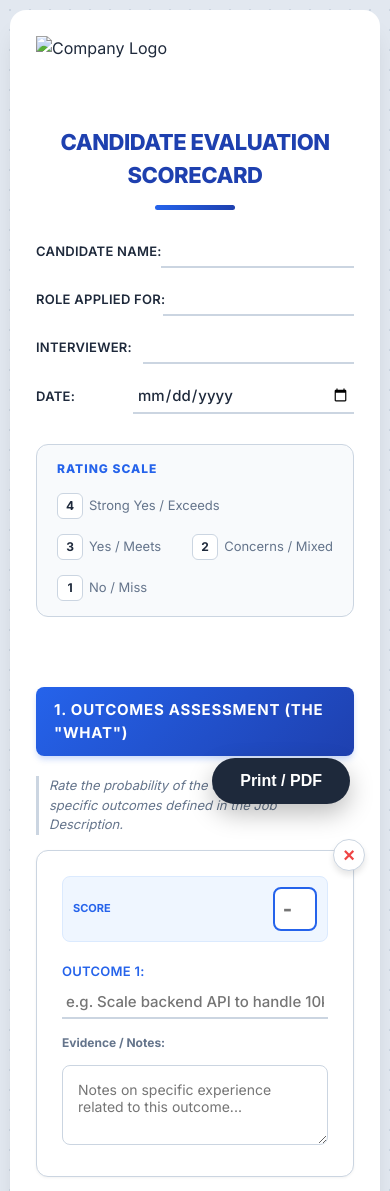
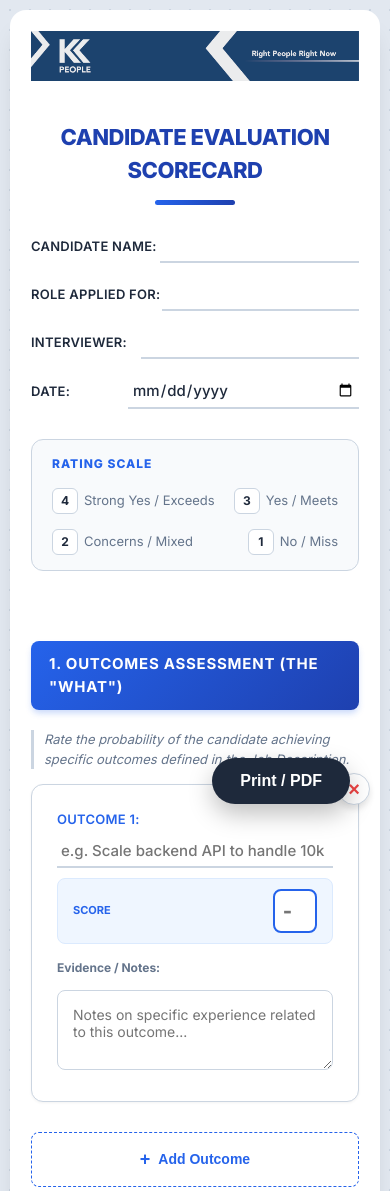
Before and after one commit to mahdialdweik/Evaluation-Scorecard, a plain HTML site: page index.html in a window 390 px wide. Shown: the top 1191 px of the page. Drawn offline with Linux system fonts and the light colour scheme.

Commit message:
Enhance layout and update image references
Updated logo image and footer image references, improved mobile layout, and added date input logic.

```diff
--- a/index.html
+++ b/index.html
@@ -58,7 +58,6 @@
         .logo-header {
             width: 100%;
             margin-bottom: 20px;
-            /* Removed border-bottom to let logo stand alone cleanly */
             padding-bottom: 10px;
             display: flex;
             justify-content: flex-start; /* Aligns logo to left */
@@ -68,6 +67,7 @@
         .logo-header img {
             max-height: 60px; /* Adjust height limit for logo */
             width: auto;
+            max-width: 100%; /* Ensure it doesn't overflow on mobile */
             display: block;
         }
 
@@ -546,12 +546,49 @@
         /* Mobile */
         @media (max-width: 768px) {
             body { padding: 10px; }
-            .page { padding: 25px; margin-bottom: 90px; }
-            .header-grid { grid-template-columns: 1fr; gap: 15px; }
+            .page { padding: 20px; margin-bottom: 80px; }
+
+            .header-grid {
+                grid-template-columns: 1fr;
+                gap: 15px;
+            }
+
             h1 { font-size: 22px; margin-bottom: 25px; }
-            .item-header { flex-direction: column-reverse; align-items: flex-start; }
-            .score-wrapper { width: 100%; flex-direction: row; justify-content: space-between; box-sizing: border-box;}
-            .total-score-card { flex-direction: column; text-align: center; gap: 10px; }
+
+            /* Logo scaling on mobile */
+            .logo-header { justify-content: center; }
+            .logo-header img { max-height: 50px; }
+
+            /* Improve Card Layout on Mobile */
+            .item-header {
+                flex-direction: column;
+                align-items: flex-start;
+                gap: 10px;
+            }
+
+            .header-field { width: 100%; }
+
+            /* Make score input horizontal bar on mobile */
+            .score-wrapper {
+                width: 100%;
+                flex-direction: row;
+                justify-content: space-between;
+                align-items: center;
+                box-sizing: border-box;
+                padding: 10px 15px;
+            }
+
+            .total-score-card {
+                flex-direction: column;
+                text-align: center;
+                gap: 10px;
+                padding: 20px;
+            }
+
+            /* Stack recommendations 2x2 on mobile */
+            .rec-container {
+                grid-template-columns: 1fr 1fr;
+            }
         }
 
         /* --- PRINT STYLES --- */
@@ -579,7 +616,7 @@
         <!-- Header / Logo Area -->
         <div class="logo-header">
             <!-- Logo Image Placeholder -->
-            <img src="logo_placeholder.png" alt="Company Logo" style="height: 50px;">
+            <img src="Header.png" alt="Company Logo" style="height: 50px;">
         </div>
 
         <h1>Candidate Evaluation Scorecard</h1>
@@ -589,7 +626,8 @@
             <div class="header-field"><span>Candidate Name:</span> <div class="underline"><input type="text"></div></div>
             <div class="header-field"><span>Role Applied For:</span> <div class="underline"><input type="text"></div></div>
             <div class="header-field"><span>Interviewer:</span> <div class="underline"><input type="text"></div></div>
-            <div class="header-field"><span>Date:</span> <div class="underline"><input type="date"></div></div>
+            <!-- Date Input: Min date set via JS -->
+            <div class="header-field"><span>Date:</span> <div class="underline"><input type="date" id="eval-date"></div></div>
         </div>
 
         <!-- Rating Key Legend -->
@@ -719,13 +757,28 @@
 
         <!-- Footer Area -->
         <div class="page-footer">
-            <img src="footer_placeholder.png" alt="Footer Image">
+            <img src="footer.png" alt="Footer Image">
         </div>
 
     </div>
 
     <!-- Logic Script -->
     <script>
+        // --- Date Logic (Prevent Past Dates) ---
+        window.addEventListener('DOMContentLoaded', (event) => {
+            const dateInput = document.getElementById('eval-date');
+            if (dateInput) {
+                const today = new Date();
+                // Format: YYYY-MM-DD
+                const yyyy = today.getFullYear();
+                const mm = String(today.getMonth() + 1).padStart(2, '0');
+                const dd = String(today.getDate()).padStart(2, '0');
+                const todayStr = `${yyyy}-${mm}-${dd}`;
+
+                dateInput.setAttribute('min', todayStr);
+            }
+        });
+
         // --- Scoring Logic ---
         function calculateTotal() {
             const inputs = document.querySelectorAll('.score-input');
```
